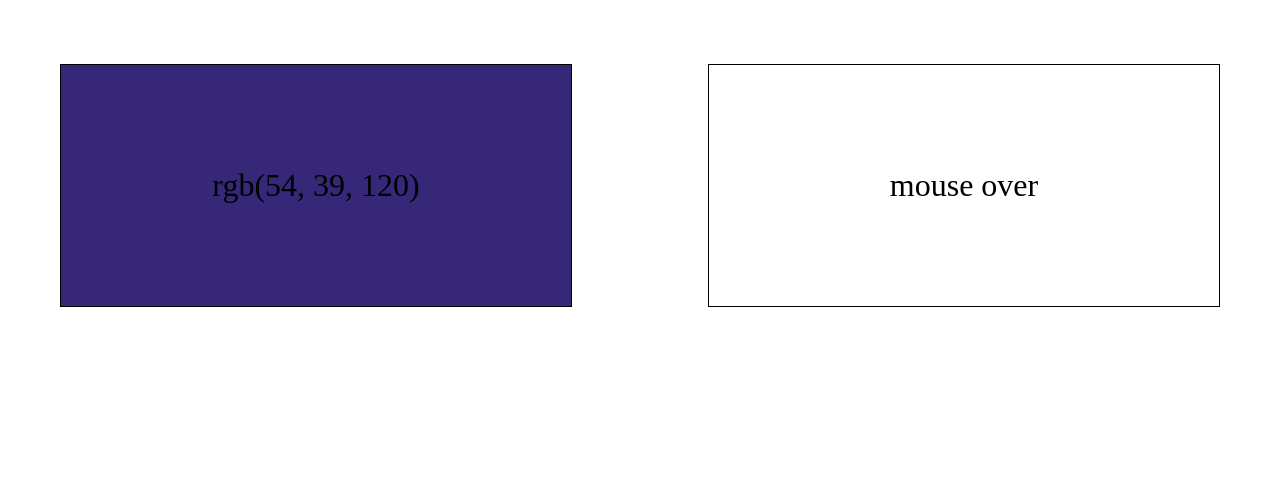
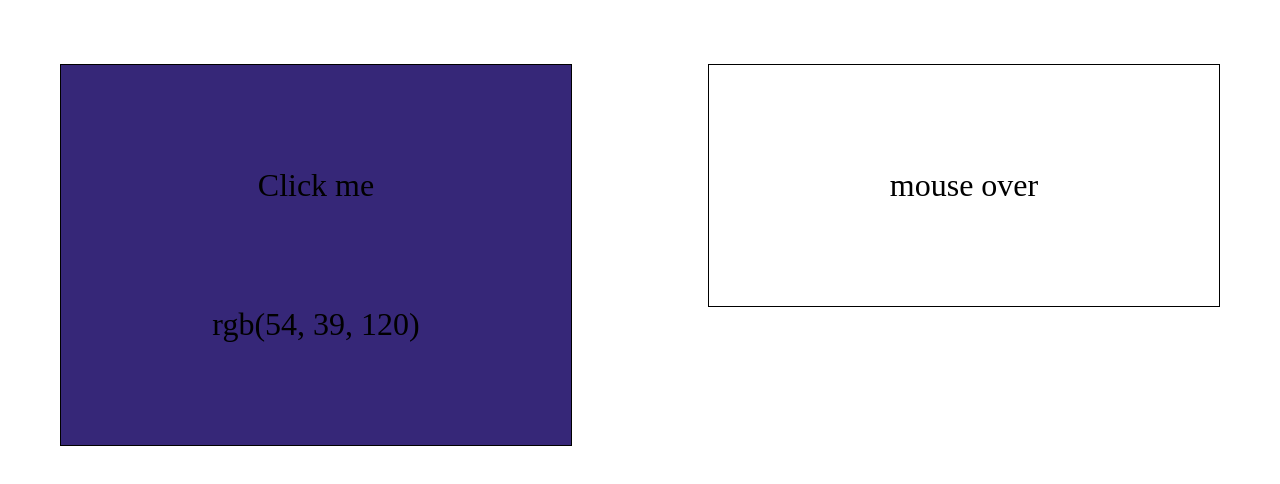
Before and after one commit to nmekinci/bgcolor, a plain HTML site: page index.html in a window 1280 px wide. Drawn offline with Linux system fonts and the light colour scheme.

Commit message:
added extra p

```diff
--- a/index.html
+++ b/index.html
@@ -10,7 +10,8 @@
   <body onload="click()">
     <main>
       <section id="click" class="container">
-        <p class="click__p">click me</p>
+        <p>Click me</p>
+        <p class="click__p"></p>
       </section>
       <section id="over" class="container">
         <p class="over__p">mouse over</p>
```
